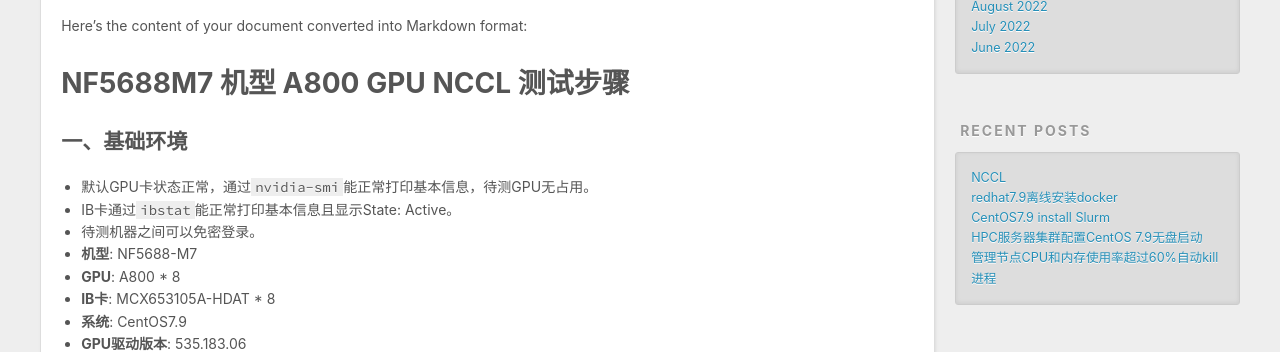
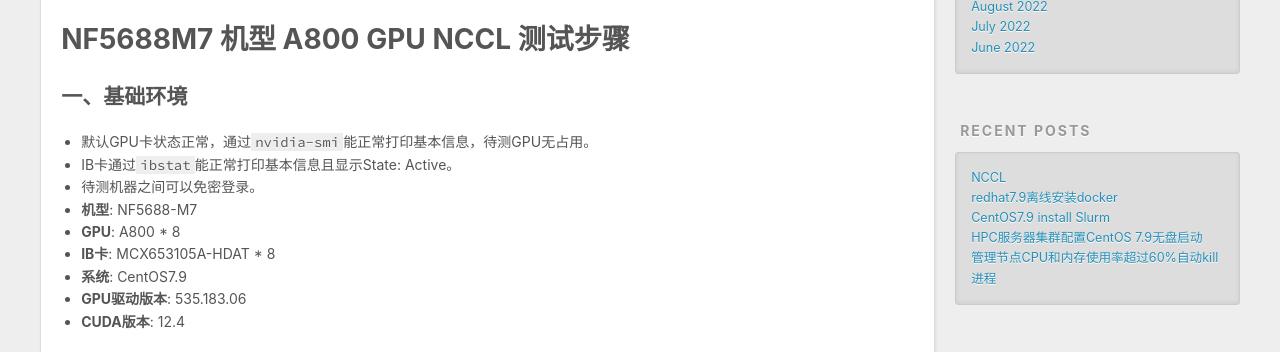
Before and after one commit to aerhao/aerhao.github.io, a plain HTML site: page 2024/07/25/NCCL/index.html in a window 1280 px wide. Shown: the part 438-790 px from the top of the page. Drawn offline with nearby package versions, Linux system fonts and the light colour scheme.

Commit message:
Site updated: 2024-07-25 17:00:56

```diff
--- a/2024/07/25/NCCL/index.html
+++ b/2024/07/25/NCCL/index.html
@@ -7,15 +7,15 @@
 
   <title>NCCL | AI HPC in doing we learn!</title>
   <meta name="viewport" content="width=device-width, initial-scale=1, maximum-scale=1">
-  <meta name="description" content="Here’s the content of your document converted into Markdown format: NF5688M7 机型 A800 GPU NCCL 测试步骤一、基础环境 默认GPU卡状态正常，通过nvidia-smi能正常打印基本信息，待测GPU无占用。 IB卡通过ibstat能正常打印基本信息且显示State: Active。 待测机器之间可以免密登录。">
+  <meta name="description" content="NF5688M7 机型 A800 GPU NCCL 测试步骤一、基础环境 默认GPU卡状态正常，通过nvidia-smi能正常打印基本信息，待测GPU无占用。 IB卡通过ibstat能正常打印基本信息且显示State: Active。 待测机器之间可以免密登录。 机型: NF5688-M7 GPU: A800 * 8 IB卡: MCX653105A-HDAT * 8 系统: CentOS7.9 G">
 <meta property="og:type" content="article">
 <meta property="og:title" content="NCCL">
 <meta property="og:url" content="http://example.com/2024/07/25/NCCL/index.html">
 <meta property="og:site_name" content="AI HPC in doing we learn!">
-<meta property="og:description" content="Here’s the content of your document converted into Markdown format: NF5688M7 机型 A800 GPU NCCL 测试步骤一、基础环境 默认GPU卡状态正常，通过nvidia-smi能正常打印基本信息，待测GPU无占用。 IB卡通过ibstat能正常打印基本信息且显示State: Active。 待测机器之间可以免密登录。">
+<meta property="og:description" content="NF5688M7 机型 A800 GPU NCCL 测试步骤一、基础环境 默认GPU卡状态正常，通过nvidia-smi能正常打印基本信息，待测GPU无占用。 IB卡通过ibstat能正常打印基本信息且显示State: Active。 待测机器之间可以免密登录。 机型: NF5688-M7 GPU: A800 * 8 IB卡: MCX653105A-HDAT * 8 系统: CentOS7.9 G">
 <meta property="og:locale" content="en_US">
 <meta property="article:published_time" content="2024-07-25T08:28:00.000Z">
-<meta property="article:modified_time" content="2024-07-25T08:47:57.784Z">
+<meta property="article:modified_time" content="2024-07-25T09:00:41.355Z">
 <meta property="article:author" content="张东豪 zhangdonghao678@163.com">
 <meta name="twitter:card" content="summary">
 
@@ -88,8 +88,7 @@
 
     <div class="article-entry" itemprop="articleBody">
 
-        <p>Here’s the content of your document converted into Markdown format:</p>
-<h1 id="NF5688M7-机型-A800-GPU-NCCL-测试步骤"><a href="#NF5688M7-机型-A800-GPU-NCCL-测试步骤" class="headerlink" title="NF5688M7 机型 A800 GPU NCCL 测试步骤"></a>NF5688M7 机型 A800 GPU NCCL 测试步骤</h1><h2 id="一、基础环境"><a href="#一、基础环境" class="headerlink" title="一、基础环境"></a>一、基础环境</h2><ul>
+        <h1 id="NF5688M7-机型-A800-GPU-NCCL-测试步骤"><a href="#NF5688M7-机型-A800-GPU-NCCL-测试步骤" class="headerlink" title="NF5688M7 机型 A800 GPU NCCL 测试步骤"></a>NF5688M7 机型 A800 GPU NCCL 测试步骤</h1><h2 id="一、基础环境"><a href="#一、基础环境" class="headerlink" title="一、基础环境"></a>一、基础环境</h2><ul>
 <li>默认GPU卡状态正常，通过<code>nvidia-smi</code>能正常打印基本信息，待测GPU无占用。</li>
 <li>IB卡通过<code>ibstat</code>能正常打印基本信息且显示State: Active。</li>
 <li>待测机器之间可以免密登录。</li>
```
Also changed, not shown: index.html (+1 -2 lines).
